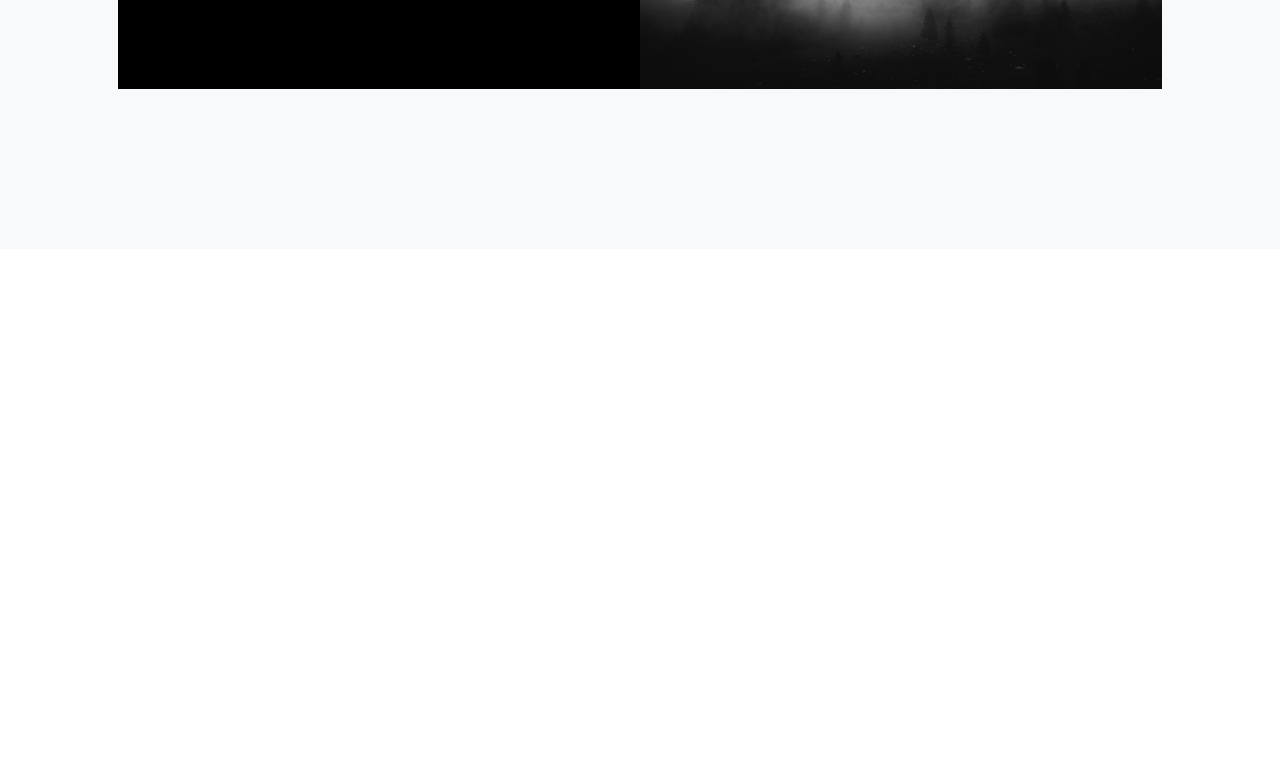
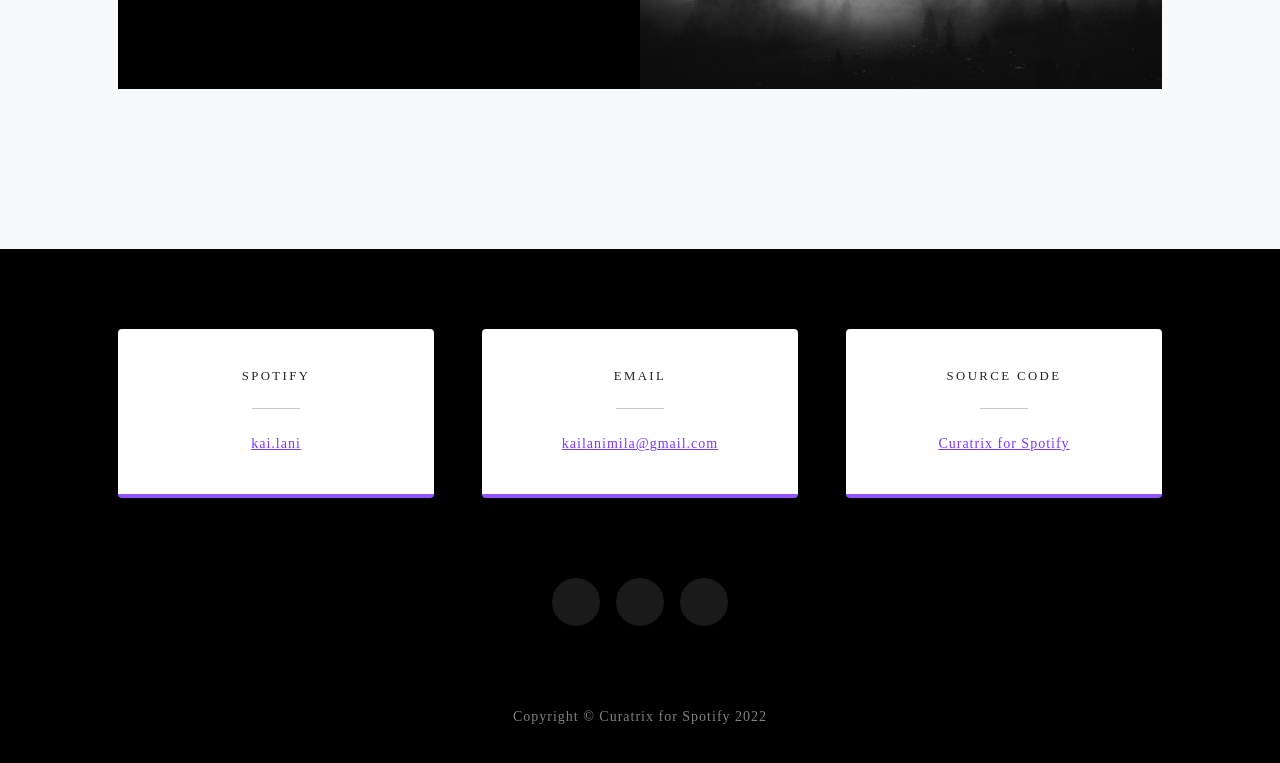
Before and after one commit to kailaniwoodard/curatrix-for-spotify, a Next.js app in the folder curatrix/: page / in a window 1280 px wide. Shown: the part 2769-3532 px from the top of the page. Before the commit the page ends 3018 px from the top, so only its background shows below. Built offline with nearby package versions, Linux system fonts and the light colour scheme; a web font is replaced by a local one.

Commit message:
Completed (mostly) import of modified Greyscale

```diff
--- a/curatrix/pages/index.js
+++ b/curatrix/pages/index.js
@@ -54,55 +54,55 @@ export default function Home() {
                   </div>
               </div>
           </header>
-          <section class="about-section text-center" id="about">
-              <div class="container px-4 px-lg-5">
-                  <div class="row gx-4 gx-lg-5 justify-content-center">
-                      <div class="col-lg-8">
-                          <h2 class="text-white mb-4">Built with Bootstrap 5</h2>
-                          <p class="text-white-50">
+          <section className="about-section text-center" id="about">
+              <div className="container px-4 px-lg-5">
+                  <div className="row gx-4 gx-lg-5 justify-content-center">
+                      <div className="col-lg-8">
+                          <h2 className="text-white mb-4">Built with Bootstrap 5</h2>
+                          <p className="text-white-50">
                               Grayscale is a free Bootstrap theme created by Start Bootstrap. It can be yours right now, simply download the template
                               on <a href="https://startbootstrap.com/theme/grayscale/">the preview page.</a> The
                               theme is open source, and you can use it for any purpose, personal or commercial.
                           </p>
                       </div>
                   </div>
-                  <img class="img-fluid" src="img/ipad.png" alt="..." />
+                  <img className="img-fluid" src="img/ipad.png" alt="..." />
               </div>
           </section>
-          <section class="projects-section bg-light" id="projects">
-              <div class="container px-4 px-lg-5">
-                  <div class="row gx-0 mb-4 mb-lg-5 align-items-center">
-                      <div class="col-xl-8 col-lg-7"><img class="img-fluid mb-3 mb-lg-0" src="img/bg-masthead.jpg" alt="..." /></div>
-                      <div class="col-xl-4 col-lg-5">
-                          <div class="featured-text text-center text-lg-left">
+          <section className="projects-section bg-light" id="projects">
+              <div className="container px-4 px-lg-5">
+                  <div className="row gx-0 mb-4 mb-lg-5 align-items-center">
+                      <div className="col-xl-8 col-lg-7"><img className="img-fluid mb-3 mb-lg-0" src="img/bg-masthead.jpg" alt="..." /></div>
+                      <div className="col-xl-4 col-lg-5">
+                          <div className="featured-text text-center text-lg-left">
                               <h4>Shoreline</h4>
-                              <p class="text-black-50 mb-0">Grayscale is open source and MIT licensed. This means you can use it for any project - even commercial projects! Download it, customize it, and publish your website!</p>
+                              <p className="text-black-50 mb-0">Grayscale is open source and MIT licensed. This means you can use it for any project - even commercial projects! Download it, customize it, and publish your website!</p>
                           </div>
                       </div>
                   </div>
-                  <div class="row gx-0 mb-5 mb-lg-0 justify-content-center">
-                      <div class="col-lg-6"><img class="img-fluid" src="img/demo-image-01.jpg" alt="..." /></div>
-                      <div class="col-lg-6">
-                          <div class="bg-black text-center h-100 project">
-                              <div class="d-flex h-100">
-                                  <div class="project-text w-100 my-auto text-center text-lg-left">
-                                      <h4 class="text-white">Misty</h4>
-                                      <p class="mb-0 text-white-50">An example of where you can put an image of a project, or anything else, along with a description.</p>
-                                      <hr class="d-none d-lg-block mb-0 ms-0" />
+                  <div className="row gx-0 mb-5 mb-lg-0 justify-content-center">
+                      <div className="col-lg-6"><img className="img-fluid" src="img/demo-image-01.jpg" alt="..." /></div>
+                      <div className="col-lg-6">
+                          <div className="bg-black text-center h-100 project">
+                              <div className="d-flex h-100">
+                                  <div className="project-text w-100 my-auto text-center text-lg-left">
+                                      <h4 className="text-white">Misty</h4>
+                                      <p className="mb-0 text-white-50">An example of where you can put an image of a project, or anything else, along with a description.</p>
+                                      <hr className="d-none d-lg-block mb-0 ms-0" />
                                   </div>
                               </div>
                           </div>
                       </div>
                   </div>
-                  <div class="row gx-0 justify-content-center">
-                      <div class="col-lg-6"><img class="img-fluid" src="img/demo-image-02.jpg" alt="..." /></div>
-                      <div class="col-lg-6 order-lg-first">
-                          <div class="bg-black text-center h-100 project">
-                              <div class="d-flex h-100">
-                                  <div class="project-text w-100 my-auto text-center text-lg-right">
-                                      <h4 class="text-white">Mountains</h4>
-                                      <p class="mb-0 text-white-50">Another example of a project with its respective description. These sections work well responsively as well, try this theme on a small screen!</p>
-                                      <hr class="d-none d-lg-block mb-0 me-0" />
+                  <div className="row gx-0 justify-content-center">
+                      <div className="col-lg-6"><img className="img-fluid" src="img/demo-image-02.jpg" alt="..." /></div>
+                      <div className="col-lg-6 order-lg-first">
+                          <div className="bg-black text-center h-100 project">
+                              <div className="d-flex h-100">
+                                  <div className="project-text w-100 my-auto text-center text-lg-right">
+                                      <h4 className="text-white">Mountains</h4>
+                                      <p className="mb-0 text-white-50">Another example of a project with its respective description. These sections work well responsively as well, try this theme on a small screen!</p>
+                                      <hr className="d-none d-lg-block mb-0 me-0" />
                                   </div>
                               </div>
                           </div>
@@ -110,8 +110,59 @@ export default function Home() {
                   </div>
               </div>
           </section>
+          <section className="contact-section bg-black">
+              <div className="container px-4 px-lg-5">
+                  <div className="row gx-4 gx-lg-5">
+                      <div className="col-md-4 mb-3 mb-md-0">
+                          <div className="card py-4 h-100">
+                              <div className="card-body text-center">
+                                  <i className="fab fa-spotify text-primary mb-2"></i>
+                                  <h4 className="text-uppercase m-0">Spotify</h4>
+                                  <hr className="my-4 mx-auto" />
+                                  <div className="small text-black-50"><a href="https://open.spotify.com/user/kai.lani">kai.lani</a></div>
+                              </div>
+                          </div>
+                      </div>
+                      <div className="col-md-4 mb-3 mb-md-0">
+                          <div className="card py-4 h-100">
+                              <div className="card-body text-center">
+                                  <i className="fas fa-envelope text-primary mb-2"></i>
+                                  <h4 className="text-uppercase m-0">Email</h4>
+                                  <hr className="my-4 mx-auto" />
+                                  <div className="small text-black-50">
+                                    <div className="text-decoration-none">
+                                      <a href="mailto:kailanimila@gmail.com">kailanimila@gmail.com</a>
+                                    </div>
+                                  </div>
+                              </div>
+                          </div>
+                      </div>
+                      <div className="col-md-4 mb-3 mb-md-0">
+                          <div className="card py-4 h-100">
+                              <div className="card-body text-center">
+                                  <i className="fas fa-code text-primary mb-2"></i>
+                                  <h4 className="text-uppercase m-0">Source Code</h4>
+                                  <hr className="my-4 mx-auto" />
+                                  <div className="small text-black-50">
+                                    <a href="!#">Curatrix for Spotify</a>
+                                  </div>
+                              </div>
+                          </div>
+                      </div>
+                  </div>
+                  <div className="social d-flex justify-content-center">
+                      <a className="mx-2" href="https://www.instagram.com/kai.lani/"><i className="fab fa-instagram"></i></a>
+                      <a className="mx-2" href="https://www.linkedin.com/in/kailani-woodard/"><i className="fab fa-linkedin"></i></a>
+                      <a className="mx-2" href="https://github.com/kailaniwoodard"><i className="fab fa-github"></i></a>
+                  </div>
+              </div>
+          </section>
         </body>
       </main>
+      <footer className="footer bg-black small text-center text-white-50"><div class="container px-4 px-lg-5">Copyright &copy; Curatrix for Spotify 2022</div></footer>
+      <script src="https://cdn.jsdelivr.net/npm/bootstrap@5.1.3/dist/js/bootstrap.bundle.min.js"></script>
+      <script src="js/scripts.js"></script>
+      <script src="https://cdn.startbootstrap.com/sb-forms-latest.js"></script>
     </div>
   )
 }
```
